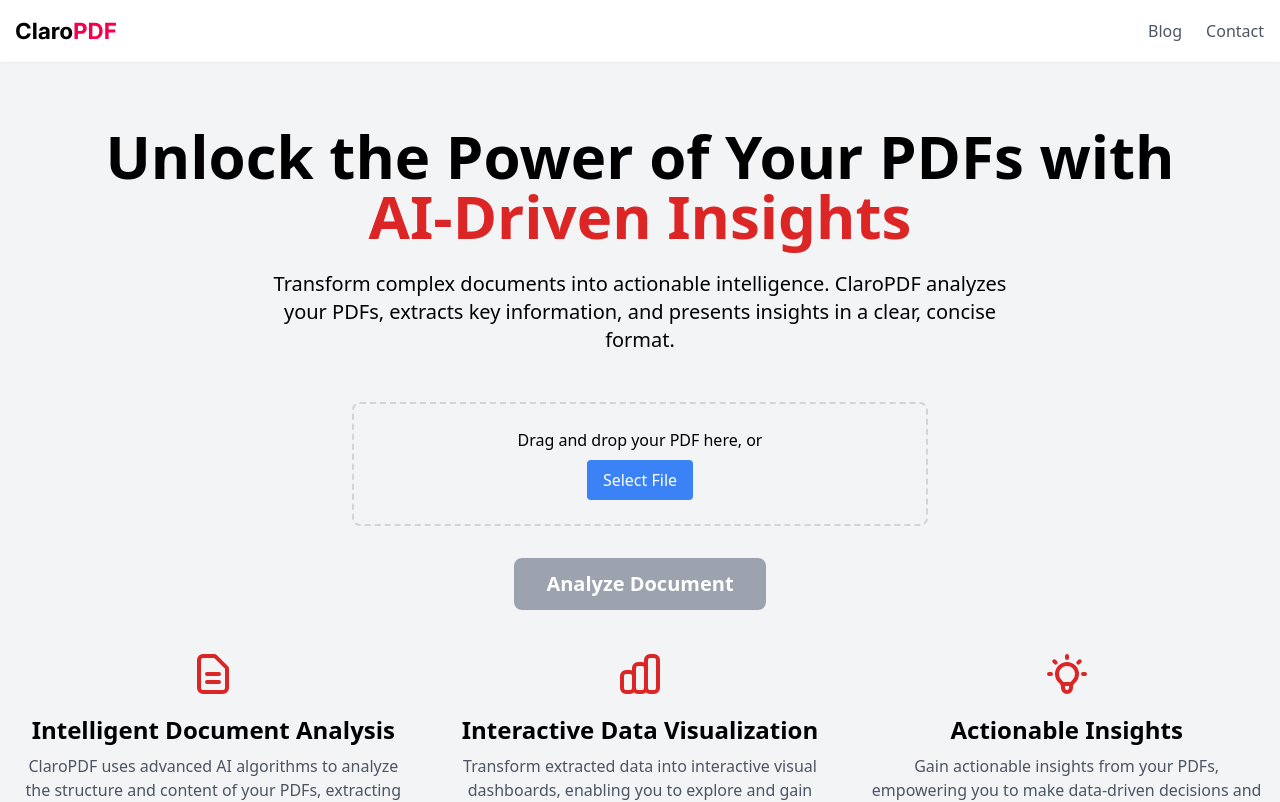
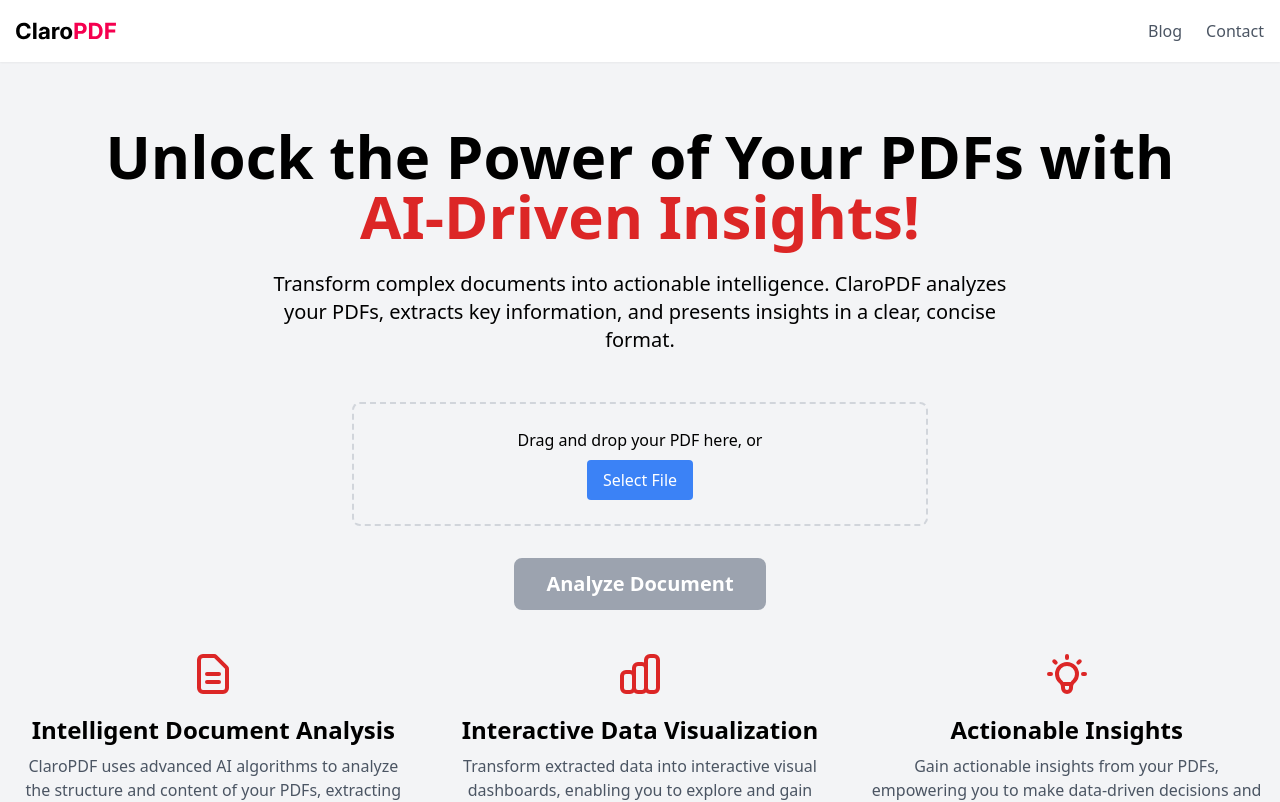
Before and after one commit to hhouaiss/claropdf, a React (Create React App) app: page / in a window 1280 px wide. Shown: the top 802 px of the page. Built offline with nearby package versions, Linux system fonts and the light colour scheme; no server answers; what groq-sdk would draw is missing.

Commit message:
preview test

```diff
--- a/src/components/DataClaro.tsx
+++ b/src/components/DataClaro.tsx
@@ -58,7 +58,7 @@
     <Layout>
       <h1 className="text-5xl md:text-6xl font-bold text-center mb-6">
         Unlock the Power of Your PDFs with
-        <span className="text-red-600"><br/>AI-Driven Insights</span>
+        <span className="text-red-600"><br/>AI-Driven Insights!</span>
       </h1>
 
       <p className="text-xl text-center mb-12 max-w-3xl mx-auto">
```
